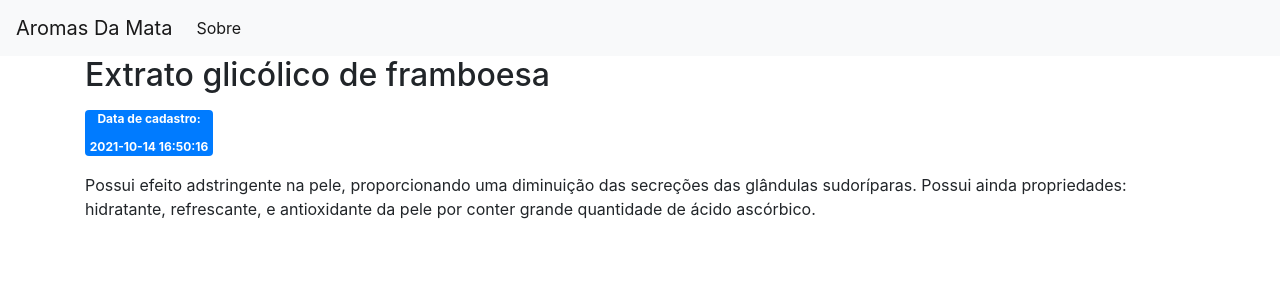
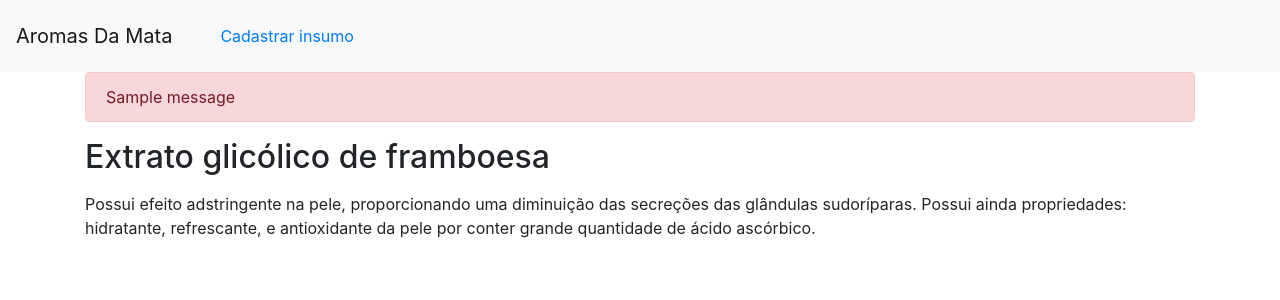
Before and after one commit to isachristine/AppDaMata, a Flask app: page /1 in a window 1280 px wide. Shown: the top 300 px of the page. Run offline with Flask 2, Linux system fonts and the light colour scheme; tables that the repository leaves empty hold one stand-in row (Sample ...); one stand-in notice (Sample message) is shown; some libraries are stand-ins or nearby versions.

Commit message:
Funcionalidade de criar novo insumo funcionando. Ainda não consegui corrigir a rota ao clicar no insumo na tela principal, porém a tela de cadastro e a tela principal estão rodando na navbar e o cadastro via site está rodando normalmente.

```diff
--- a/app.py
+++ b/app.py
@@ -1,13 +1,18 @@
-from flask import Flask, render_template
+import re
+from flask import Flask, render_template, request, url_for, flash, redirect
 import os, datetime #manipulação de datas
 import sqlite3
 from flask_sqlalchemy import SQLAlchemy
 from werkzeug.exceptions import abort
 
+
+
 def get_db_connection():
     conn = sqlite3.connect('database.db')
     conn.row_factory = sqlite3.Row
     return conn
+
+
 
 project_dir = os.path.dirname(os.path.abspath(__file__))
 database_file = "sqlite:///{}".format(os.path.join(project_dir, "database.db"))
@@ -53,3 +58,22 @@ def get_insumo(insumo_id):
 def post(insumo_id):
     insumo = get_insumo(insumo_id)
     return render_template('insumos.html', insumo=insumo)
+
+
+
+@app.route('/addinsumo', methods=('GET', 'POST'))
+def addinsumo():
+    if request.method == 'POST':
+        title = request.form['title']
+        content = request.form['content']
+        if not title:
+            flash('Por favor, insira o nome do insumo que deseja cadastrar!')
+        else:
+            conn = get_db_connection()
+            conn.execute('INSERT INTO insumos (nome_insumo, beneficios) VALUES (?, ?)',
+                    (title, content))
+            conn.commit()
+            conn.close()
+            return redirect(url_for('index'))
+
+    return render_template('addinsumo.html')
--- a/static/css/estilo.css
+++ b/static/css/estilo.css
@@ -3,11 +3,6 @@ h1 {
     color: white;
     text-align: center;
     padding: 10px;
-}
-
-body {
-    background-image: url("https://i2.wp.com/jornal.usp.br/wp-content/uploads/2021/01/20210120_00_mata-atlantica-1.jpg?fit=1200%2C630&ssl=1");
-
 }
 
 h2 {
--- a/templates/base.html
+++ b/templates/base.html
@@ -17,14 +17,16 @@
             <span class="navbar-toggler-icon"></span>
         </button>
         <div class="collapse navbar-collapse" id="navbarNav">
-            <ul class="navbar-nav">
-            <li class="nav-item active">
-                <a class="nav-link" href="#">Sobre</a>
+            <li class="nav-link">
+              <a class="nav-link" href="{{ url_for('addinsumo') }}">Cadastrar insumo</a>
             </li>
             </ul>
         </div>
     </nav>
     <div class="container">
+        {% for message in get_flashed_messages() %}
+            <div class="alert alert-danger">{{ message }}</div>
+        {% endfor %}
         {% block content %} {% endblock %}
     </div>
 
--- a/templates/insumos.html
+++ b/templates/insumos.html
@@ -3,8 +3,6 @@
 {% block content %}
     <h2>{% block title %} {{ insumo['nome_insumo'] }} {% endblock %}</h2>
     <p></p>
-    <span class="badge badge-primary"> Data de cadastro: <p></p>{{ insumo['created'] }}</span>
-    <p></p>
     <p>{{ insumo['beneficios'] }}</p>
 
 {% endblock %}
```
Also changed, not shown: templates/addinsumo.html (added, +27 -0 lines), templates/index.html (+4 -3 lines), database.db.
